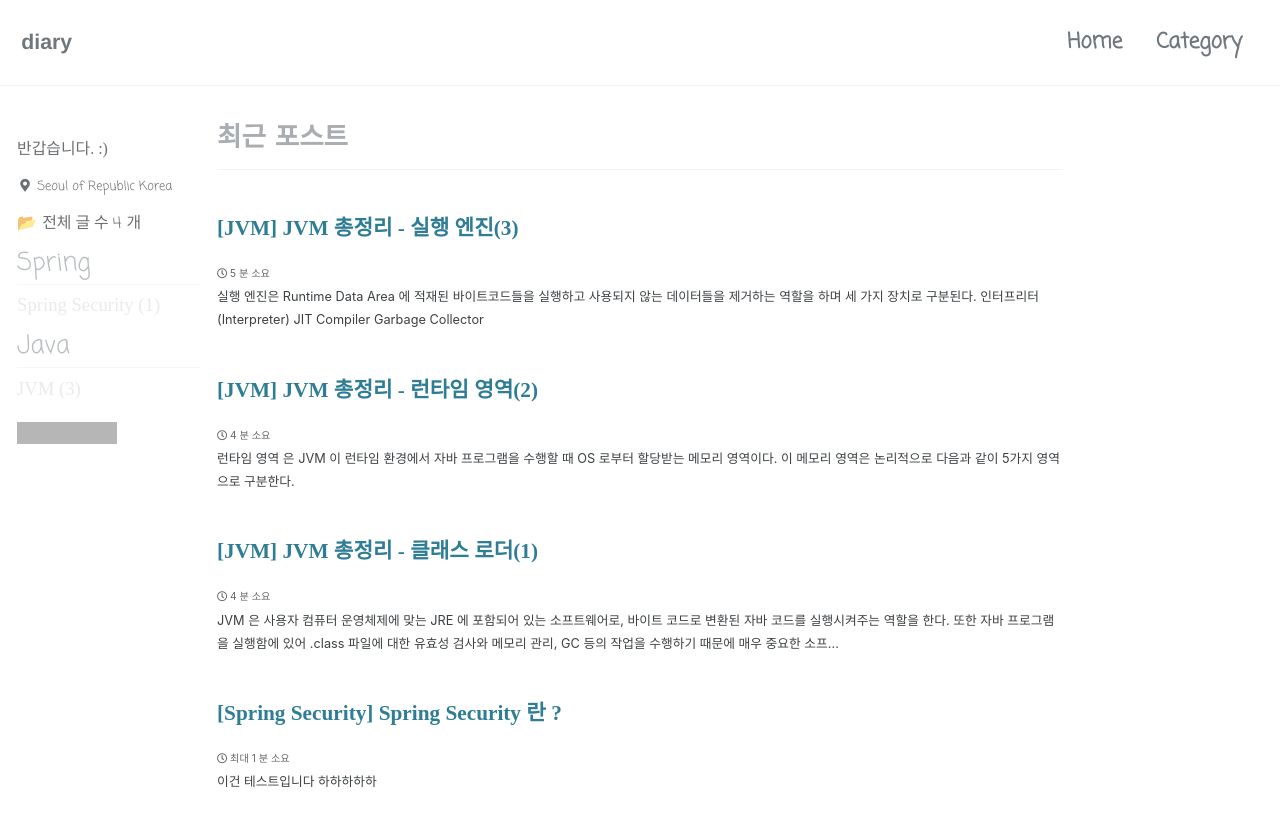
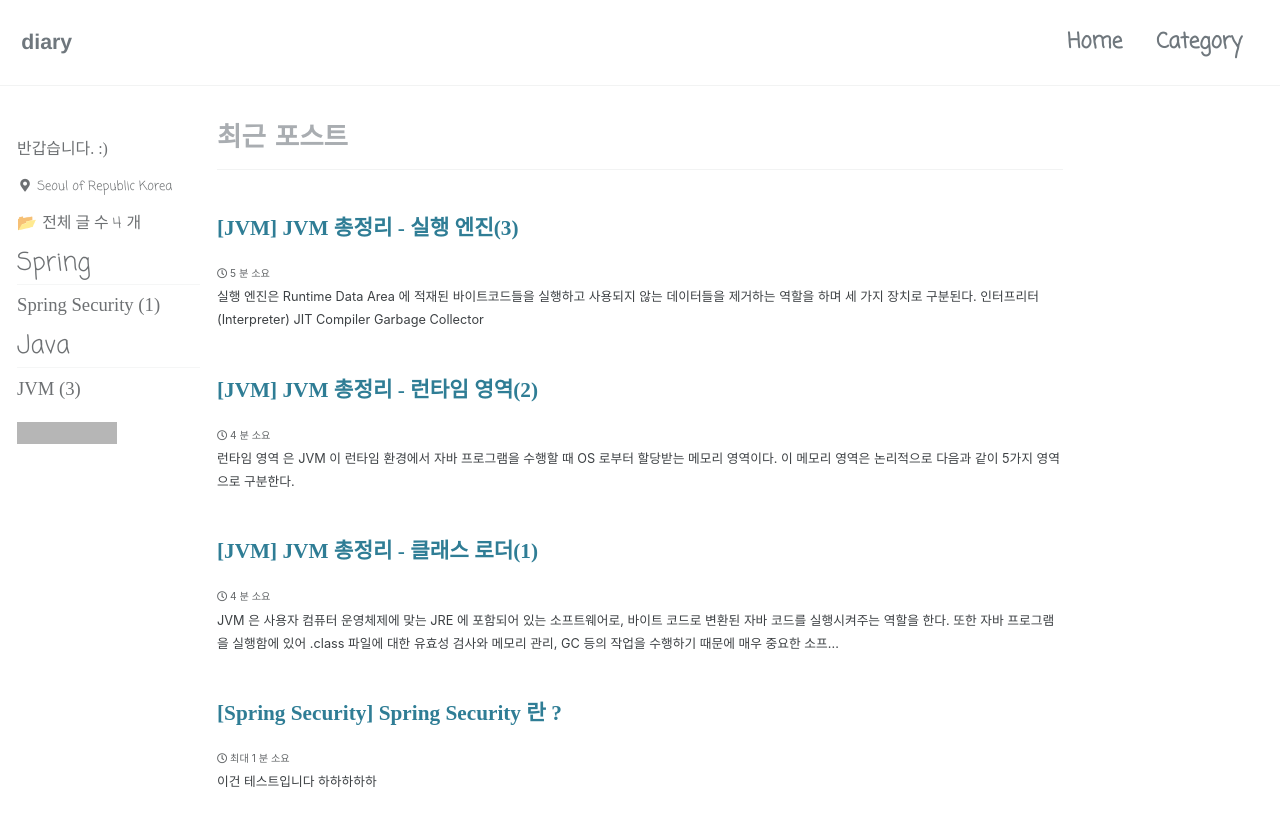
Before and after one commit to laegel123/blog, a Jekyll site: the page built from index.html, in a window 1280 px wide and 900 px high. Shown: the top 826 px of the window. Built offline with Jekyll 4.4.1, drawn with Linux system fonts in a browser that asks for light colours; cached includes are drawn as plain includes; some web fonts are replaced; the list of posts is cut into pages by our own code; grey boxes are pictures that could not be loaded.

Commit message:
JVM 게시

```diff
--- a/_sass/minimal-mistakes/_navigation.scss
+++ b/_sass/minimal-mistakes/_navigation.scss
@@ -471,7 +471,7 @@
     color: inherit;
     font-size: $type-size-3;
     font-family: $cute;
-    color: mix(#fff,$primary-color,80%);
+    //color: mix(#fff,$primary-color,80%);
 
     &:hover {
       text-decoration: underline;
@@ -527,7 +527,7 @@
   padding: 0.25rem 0;
   font-size: $type-size-3;
   font-family: $serif;
-  color: mix(#fff,$primary-color,35%);
+  //color: mix(#fff,$primary-color,35%);
   border-bottom: 1px solid $border-color;
 }
 
```
Also changed, not shown: 3 other files.
